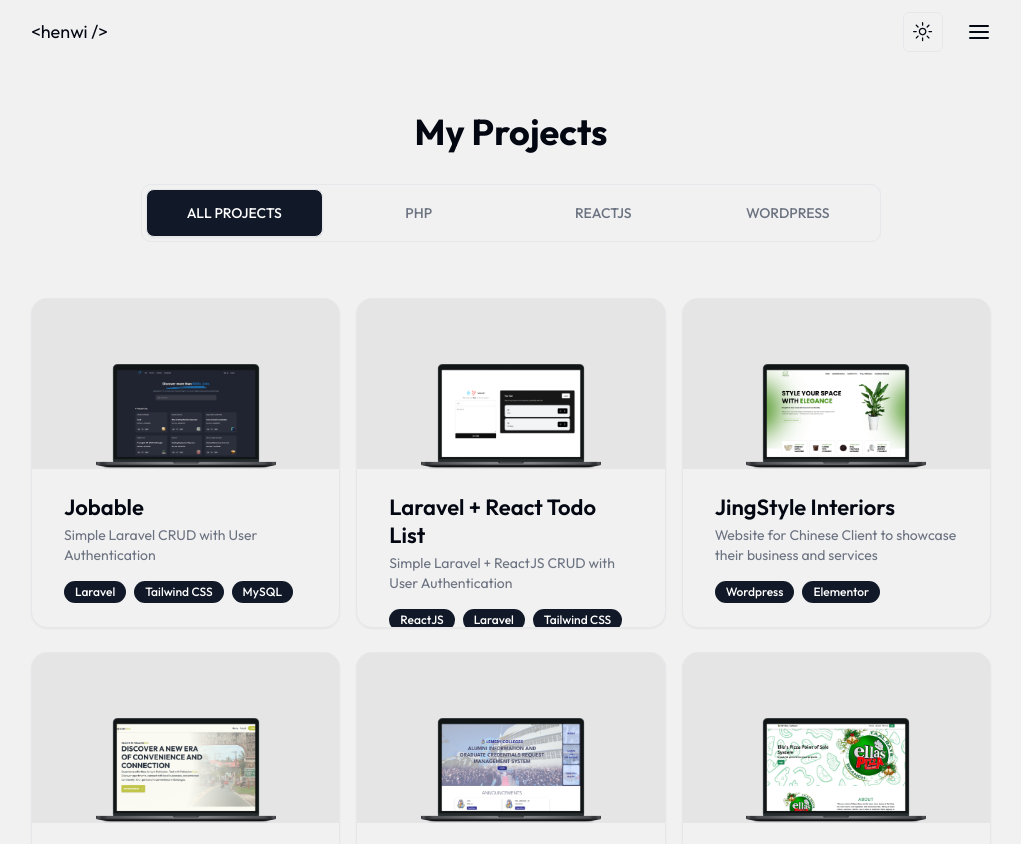
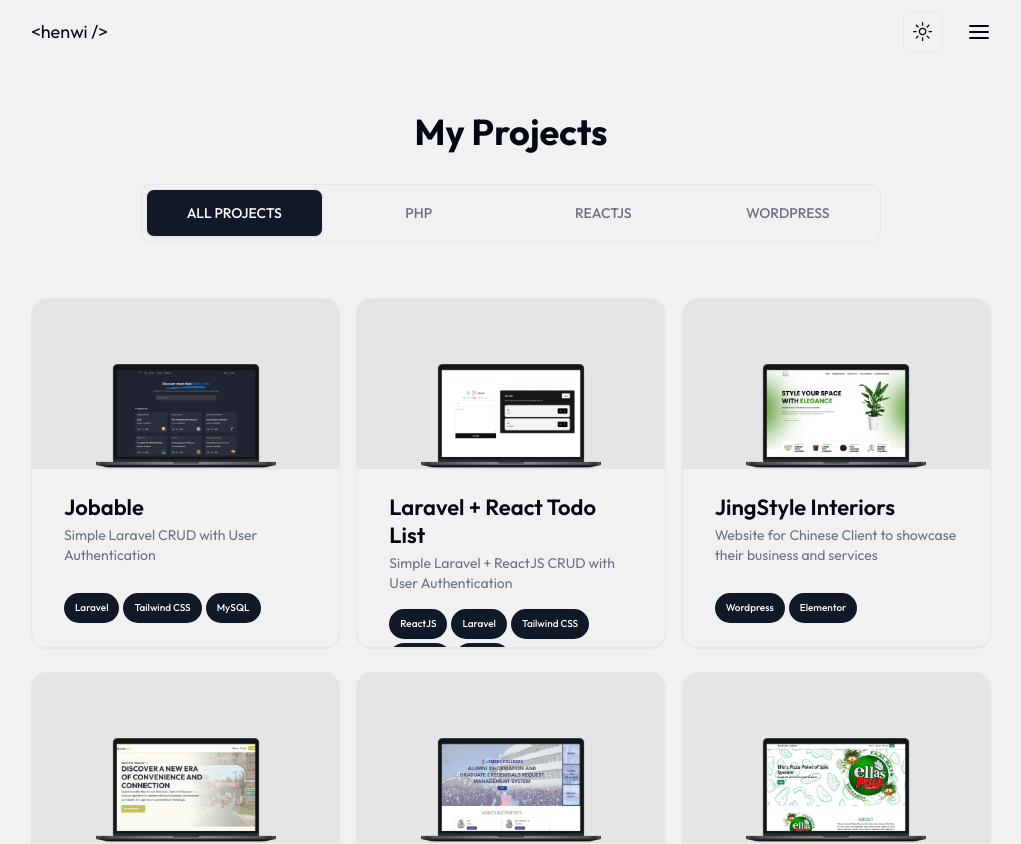
Before and after one commit to henwijames/my-portfolio, a Next.js app: page /projects in a window 1280 px wide. Shown: the top 844 px of the page, without its empty margins (129-1150 px from the left). Built offline with nearby package versions, Linux system fonts and the light colour scheme.

Commit message:
fix console error and minor adjustments

```diff
--- a/app/layout.jsx
+++ b/app/layout.jsx
@@ -10,7 +10,7 @@ import { ThemeProvider } from "@/components/ThemeProvider";
 const outfit = Outfit({ subsets: ["latin"] });
 
 export const metadata = {
-  title: "<henwi/>",
+  title: "Henry James Ribano",
   description: "Generated by create next app",
   icons: {
     icon: ["/favicon.ico?v=4"],
--- a/components/About.jsx
+++ b/components/About.jsx
@@ -239,7 +239,9 @@ const About = () => {
                             className="flex items-center gap-x-4 mx-auto xl:mx-0"
                           >
                             <div className="text-primary">{item.icon}</div>
-                            <div class="text-sm sm:text-xl">{item.text}</div>
+                            <div className="text-sm sm:text-xl">
+                              {item.text}
+                            </div>
                           </div>
                         );
                       })}
--- a/components/ProjectCard.jsx
+++ b/components/ProjectCard.jsx
@@ -6,7 +6,7 @@ import { Badge } from "./ui/badge";
 
 const ProjectCard = ({ project }) => {
   return (
-    <Card className="relative rounded-2xl group overflow-hidden max-h-[800px] h-[330px] flex flex-col">
+    <Card className="relative rounded-2xl group overflow-hidden max-h-[800px] xl:h-[330px] sm:h-[350px] flex flex-col">
       <CardHeader className="p-0">
         {/* Image */}
         <div className="relative w-full h-[170px] flex items-center justify-center bg-black/5 dark:bg-secondary/40 overflow-hidden">
@@ -50,12 +50,12 @@ const ProjectCard = ({ project }) => {
           <p className="text-muted-foreground text-sm">{project.description}</p>
         </div>
         {project.tech?.length > 0 && (
-          <div className="flex gap-2 mt-4 flex-wrap w-full">
+          <div className="flex gap-1 mt-4 flex-wrap w-full">
             {project.tech.map((item, index) => {
               return (
                 <Badge
                   key={index}
-                  className="bg-primary  text-white dark:bg-primary/75 cursor-default dark:text-secondary flex justify-center items-center text-xs font-medium"
+                  className="bg-primary text-white dark:bg-primary/75 cursor-default dark:text-secondary flex justify-center items-center text-2xs font-medium"
                 >
                   {item}
                 </Badge>
--- a/components/Work.jsx
+++ b/components/Work.jsx
@@ -62,7 +62,7 @@ const Work = () => {
         {/* Slider */}
         <div className="xl:max-w-[1000px] xl:absolute right-0 top-0">
           <Swiper
-            className="h-[350px]"
+            className="h-[390px]"
             slidesPerView={1}
             breakpoints={{
               640: {
--- a/components/ui/badge.jsx
+++ b/components/ui/badge.jsx
@@ -1,10 +1,10 @@
-import * as React from "react"
+import * as React from "react";
 import { cva } from "class-variance-authority";
 
-import { cn } from "@/lib/utils"
+import { cn } from "@/lib/utils";
 
 const badgeVariants = cva(
-  "inline-flex items-center rounded-full border px-2.5 py-0.5 text-xs font-semibold transition-colors focus:outline-none focus:ring-2 focus:ring-ring focus:ring-offset-2",
+  "inline-flex items-center rounded-full border px-2.5 text-xs font-semibold transition-colors focus:outline-none focus:ring-2 focus:ring-ring focus:ring-offset-2",
   {
     variants: {
       variant: {
@@ -21,14 +21,12 @@ const badgeVariants = cva(
       variant: "default",
     },
   }
-)
+);
 
-function Badge({
-  className,
-  variant,
-  ...props
-}) {
-  return (<div className={cn(badgeVariants({ variant }), className)} {...props} />);
+function Badge({ className, variant, ...props }) {
+  return (
+    <div className={cn(badgeVariants({ variant }), className)} {...props} />
+  );
 }
 
-export { Badge, badgeVariants }
+export { Badge, badgeVariants };
--- a/tailwind.config.js
+++ b/tailwind.config.js
@@ -19,6 +19,9 @@ module.exports = {
       xl: "1400px",
     },
     extend: {
+      fontSize: {
+        "2xs": "0.625rem",
+      },
       colors: {
         border: "hsl(var(--border))",
         input: "hsl(var(--input))",
```
Lines whose indentation alone changed are shown as unchanged.
